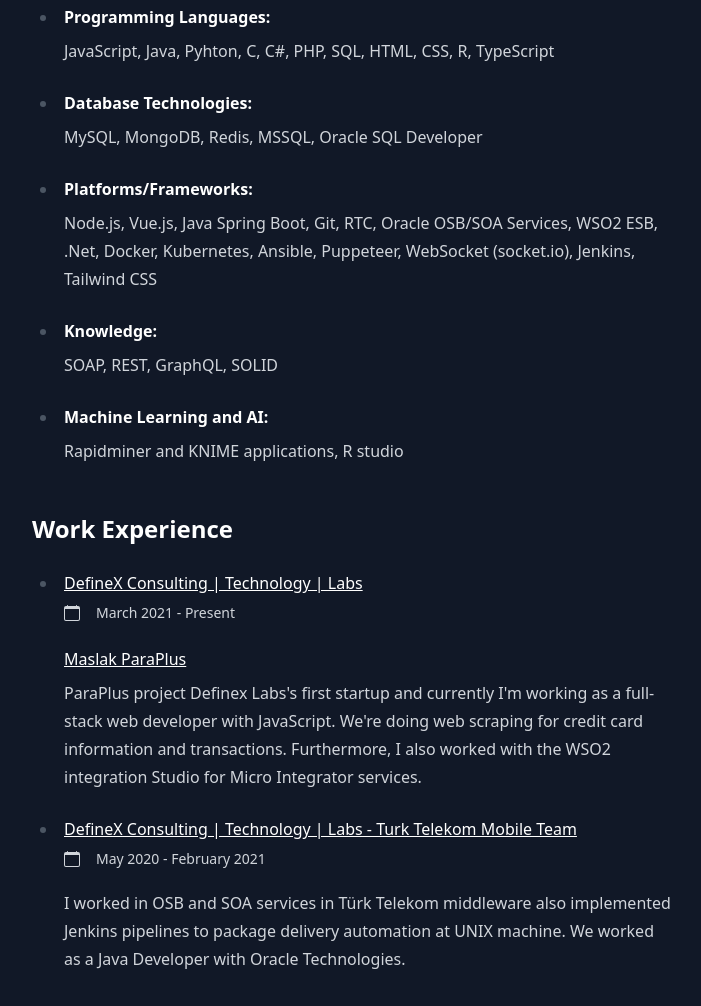
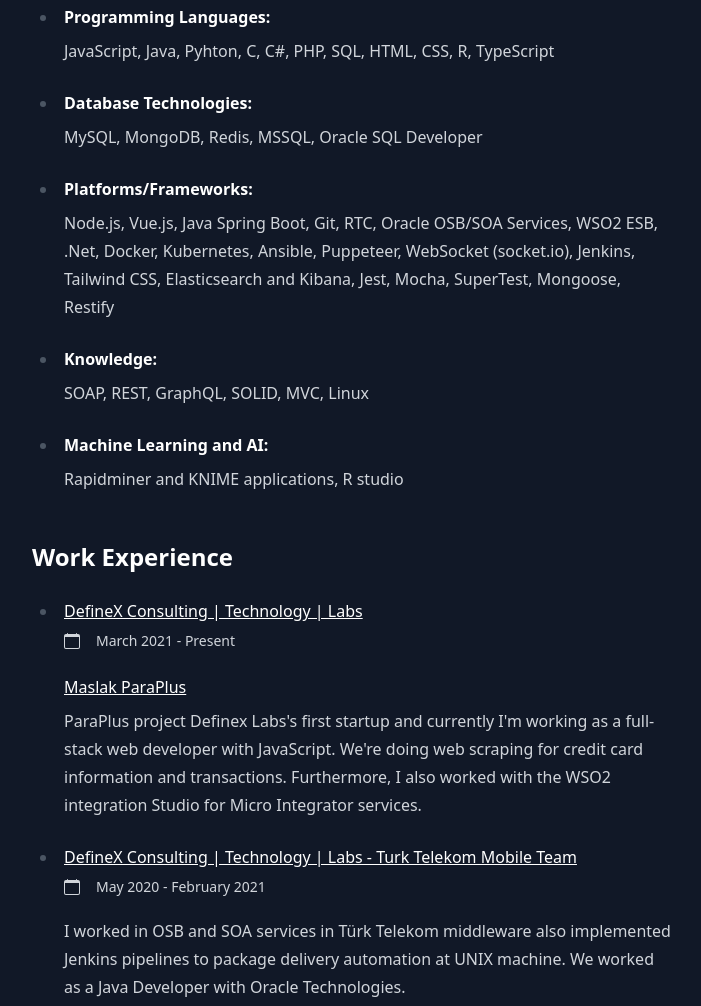
Before and after one commit to caglagezgen/caglagezgen, a website: page index.html in a window 1280 px wide. Shown: the part 733-1739 px from the top of the page, without its empty margins (288-989 px from the left). Drawn offline with Linux system fonts and the light colour scheme.

Commit message:
index update

```diff
--- a/index.html
+++ b/index.html
@@ -116,11 +116,12 @@
           <p>
             Node.js, Vue.js, Java Spring Boot, Git, RTC, Oracle OSB/SOA
             Services, WSO2 ESB, .Net, Docker, Kubernetes, Ansible, Puppeteer,
-            WebSocket (socket.io), Jenkins, Tailwind CSS </p>
+            WebSocket (socket.io), Jenkins, Tailwind CSS,
+            Elasticsearch and Kibana, Jest, Mocha, SuperTest, Mongoose, Restify </p>
         </li>
         <li>
           <h4 class="print:text-black">Knowledge:</h4>
-          <p>SOAP, REST, GraphQL, SOLID</p>
+          <p>SOAP, REST, GraphQL, SOLID, MVC, Linux </p>
         </li>
         <li>
           <h4 class="print:text-black">Machine Learning and AI:</h4>
```
